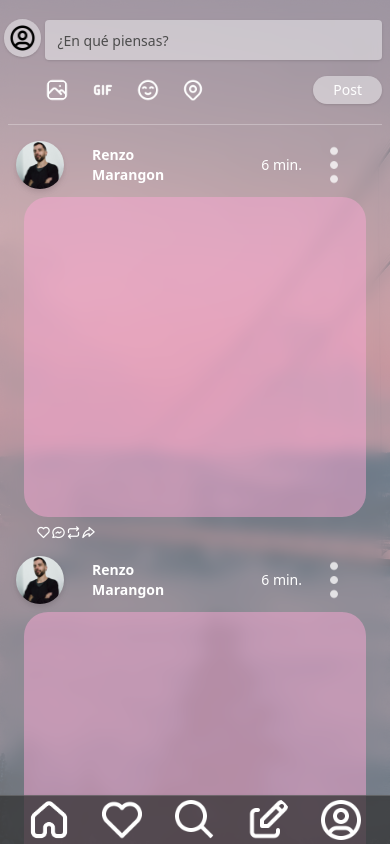
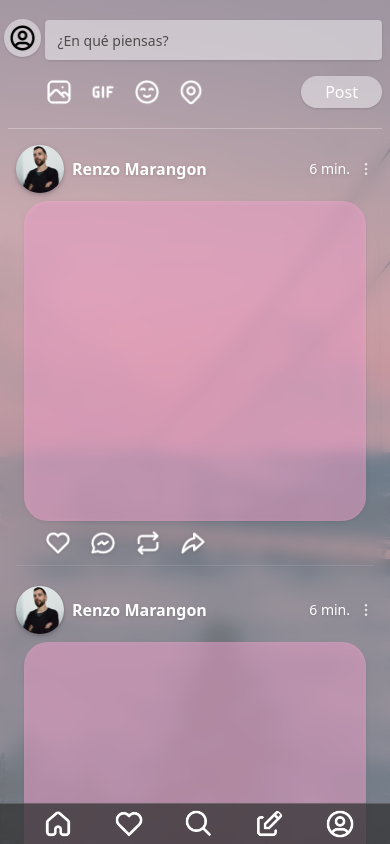
Before and after one commit to RenzoMarangon/portfolio_2023_dev, a React (Create React App) app: page / in a window 390 px wide. Built offline with nearby package versions, Linux system fonts and the light colour scheme.

Commit message:
v0.8 | mobile view improved

```diff
--- a/src/Header.js
+++ b/src/Header.js
@@ -35,14 +35,14 @@ export const Header = ({vistas, setVistas}) =>
   }
 
     return(
-        <header className="header shadow absolute bottom-0 w-screen h-100 absolute  sm:relative  sm:h-2/5 sm:w-12 sm:p-0 my-auto box-content  sm:rounded-full    flex justify-evenly sm:justify-around items-center sm:flex-col flex-row   ">
+        <header className="header shadow absolute bottom-0 w-screen h-100 absolute  sm:relative  sm:h-2/5 sm:w-12  my-auto box-content  sm:rounded-full    flex justify-evenly sm:justify-around items-center sm:flex-col flex-row   ">
 
 
-            <button onClick={()=>cambiarVista('home')} className='w-12 sm:w-6 '> <img className='hover:ring-2 ring-slate-100/50 hover:bg-slate-100/50 rounded-full  p-0 m-0' src={ `${process.env.PUBLIC_URL + icons.house }` } /> </button>
-            <button onClick={()=>cambiarVista('likes')} className='w-12 sm:w-6 '> <img className='hover:ring-2 ring-slate-100/50 hover:bg-slate-100/50 rounded-full  p-0 m-0' src={ `${process.env.PUBLIC_URL + icons.heart }` } /> </button>
-            <button onClick={()=>cambiarVista('search')} className='w-12 sm:w-6 '> <img className='hover:ring-2 ring-slate-100/50 hover:bg-slate-100/50 rounded-full  p-0 m-0' src={ `${process.env.PUBLIC_URL + icons.search }` } /> </button>
-            <button onClick={()=>cambiarVista('contact')} className='w-12 sm:w-6 '> <img className='hover:ring-2 ring-slate-100/50 hover:bg-slate-100/50 rounded-full  p-0 m-0' src={ `${process.env.PUBLIC_URL + icons.edit }` } /> </button>
-            <button onClick={()=>cambiarVista('profile')} className='w-12 sm:w-6 '> <img className='hover:ring-2 ring-slate-100/50 hover:bg-slate-100/50 rounded-full  p-0 m-0' src={ `${process.env.PUBLIC_URL + icons.user }` } /> </button>
+            <button onClick={()=>cambiarVista('home')} className='w-8 sm:w-6 '> <img className='hover:ring-4 ring-slate-100/50 hover:bg-slate-100/50 rounded-full  p-0 m-1 sm:m-0' src={ `${process.env.PUBLIC_URL + icons.house }` } /> </button>
+            <button onClick={()=>cambiarVista('likes')} className='w-8 sm:w-6 '> <img className='hover:ring-4 ring-slate-100/50 hover:bg-slate-100/50 rounded-full  p-0 m-1 sm:m-0' src={ `${process.env.PUBLIC_URL + icons.heart }` } /> </button>
+            <button onClick={()=>cambiarVista('search')} className='w-8 sm:w-6 '> <img className='hover:ring-4 ring-slate-100/50 hover:bg-slate-100/50 rounded-full  p-0 m-1 sm:m-0' src={ `${process.env.PUBLIC_URL + icons.search }` } /> </button>
+            <button onClick={()=>cambiarVista('contact')} className='w-8 sm:w-6 '> <img className='hover:ring-4 ring-slate-100/50 hover:bg-slate-100/50 rounded-full  p-0 m-1 sm:m-0' src={ `${process.env.PUBLIC_URL + icons.edit }` } /> </button>
+            <button onClick={()=>cambiarVista('profile')} className='w-8 sm:w-6 '> <img className='hover:ring-4 ring-slate-100/50 hover:bg-slate-100/50 rounded-full  p-0 m-1 sm:m-0' src={ `${process.env.PUBLIC_URL + icons.user }` } /> </button>
 
 
           {/* FONDO */}
--- a/src/Home.js
+++ b/src/Home.js
@@ -78,20 +78,20 @@ export const Home = () => {
                   <div className='w-40 flex justify-between'>
 
                   <button>
-                    <img src={`${icons.image}`} alt="Upload image" className=" w-6 rounded-full " />
+                    <img src={`${icons.image}`} alt="Upload image" className="w-7 sm:w-6 rounded-full " />
                   </button>
                   <button>
-                    <img src={`${icons.gif}`} alt="Gif" className=" w-6 rounded-full " />
+                    <img src={`${icons.gif}`} alt="Gif" className="w-7 sm:w-6 rounded-full " />
                   </button>
                   <button>
-                    <img src={`${icons.emoji}`} alt="Invitado" className=" w-6 rounded-full " />
+                    <img src={`${icons.emoji}`} alt="Invitado" className="w-7 sm:w-6 rounded-full " />
                   </button>
                   <button>
-                    <img src={`${icons.pin}`} alt="Invitado" className=" w-6 rounded-full " />
+                    <img src={`${icons.pin}`} alt="Invitado" className="w-7 sm:w-6 rounded-full " />
                   </button>
                   </div>
 
-                  <button className="self-center justify-self-end  px-5 py-1 shadow bg-gray-100/50 text-white rounded-full"> Post </button>
+                  <button className="self-center justify-self-end px-6 sm:px-5 py-1 shadow bg-gray-100/50 text-white rounded-full text-base sm:text-sm"> Post </button>
 
                 </div>
 
@@ -112,17 +112,17 @@ export const Home = () => {
           </div>
 
           {/* <!--MAIN ASIDE--> */}
-          <div className="main-aside h-100   flex flex-col sm:col-span-1 side__container sm:rounded-r-xl  pt-1 grid grid-rows-3 mb-12 sm:mb-0 sm:grid-rows-6 ">
+          <div className="main-aside sm:h-100 h-full  flex flex-col sm:col-span-1 side__container sm:rounded-r-xl  pt-1 grid grid-rows-5  sm:grid-rows-6 ">
             {/* <!--MAIN ASIDE TOP--> */}
-            <div className="side__container-top  row-span-2 sm:row-span-4 p-2 flex flex-col  ">
+            <div className="side__container-top  row-span-3 sm:row-span-4 p-2 flex flex-col  ">
 
 
-                <h4 className="text-center">Sugerencia de tecnologías</h4>
+                <h4 className="text-center mb-3 sm:mb-0">Sugerencia de tecnologías</h4>
 
 
 
               {/* <!--SIDE CONTAINER SKILLS--> */}
-              <div className={` relative side__container-skills flex flex-col text-xs h-full items-left pt-2 sm:overflow-y-auto`}>
+              <div className={` relative side__container-skills flex flex-col text-xs h-100 sm:h-full items-left pt-2 overflow-y-auto`}>
 
 
 
@@ -157,6 +157,9 @@ export const Home = () => {
 
             </div>
           </div>
+
+          {/*Espacio para el header */}
+          <div className='w-full pt-10 sm:w-0 sm:pt-0'></div>
         </div>
     </>
   )
--- a/src/Post.js
+++ b/src/Post.js
@@ -20,17 +20,17 @@ export const Post = () => {
 
 
   return (
-    <div className="post flex flex-col my-4 mx-2 ">
+    <div className="post flex flex-col my-4 mx-2 mb-5 border-b border-gray-100/10 drop-shadow pb-2">
         {/* <!--POST HEADER--> */}
-        <div className="post__header grid grid-cols-2 ">
+        <div className="post__header grid grid-cols-3  ">
 
-            <div	className="post__header-profile  flex ">
+            <div	className="post__header-profile col-span-2  flex ">
             <img src={`${ icons.perfil }`} alt="Renzo Marangon" className="mr-2 rounded-full w-12 self-center drop-shadow-md" />
-            <p className="self-center w-40 font-bold ml-5">Renzo Marangon</p>
+            <p className="self-center w-100 sm:w-40 font-bold text-base sm:text-sm ">Renzo Marangon</p>
             </div>
-            <div className="post__header-time flex items-center  justify-self-end mx-4">
+            <div className="post__header-time flex items-center  justify-self-end sm:mr-2">
                 <p>6 min.</p>
-                <button className='w-12 sm:w-3 opacity-75 ml-2'> <img className='' src={ `${process.env.PUBLIC_URL + icons.dots_vertical }` } /> </button>
+                <button className='w-4 sm:w-3 opacity-75 ml-2'> <img className='' src={ `${process.env.PUBLIC_URL + icons.dots_vertical }` } /> </button>
 
             </div>
         </div>
@@ -49,11 +49,11 @@ export const Post = () => {
         </div>
 
         {/* <!--POST FOOTER--> */}
-        <div className=" post__footer ml-5 flex items-center justify-around w-1/6 ">
-          <button><img className='w-5' src={`${process.env.PUBLIC_URL + icons.heart}`} /></button>
-          <button><img className='w-5' src={`${process.env.PUBLIC_URL + icons.message}`} /></button>
-          <button><img className='w-5' src={`${process.env.PUBLIC_URL + icons.retuit}`} /></button>
-          <button><img className='w-5' src={`${process.env.PUBLIC_URL + icons.share}`} /></button>
+        <div className=" post__footer ml-5 flex items-center justify-around w-3/6 sm:w-3/12 ">
+          <button><img className='w-7 sm:w-5' src={`${process.env.PUBLIC_URL + icons.heart}`} /></button>
+          <button><img className='w-7 sm:w-5' src={`${process.env.PUBLIC_URL + icons.message}`} /></button>
+          <button><img className='w-7 sm:w-5' src={`${process.env.PUBLIC_URL + icons.retuit}`} /></button>
+          <button><img className='w-7 sm:w-5' src={`${process.env.PUBLIC_URL + icons.share}`} /></button>
         </div>
     </div>
   )
--- a/src/Skill_brand.js
+++ b/src/Skill_brand.js
@@ -6,8 +6,8 @@ const Skill = ( {icon, skillName} ) => {
 
     <div className="skill grid grid-cols-4 p-2 items-center ">
         <img src={`${ process.env.PUBLIC_URL + icon }`} alt={ skillName } className="col-span-1 ml-2  w-9/12 shadow p-1 rounded-full "/>
-        <p className="font-bold col-span-2">{ skillName }</p>
-        <button className="px-2 py-1 hover:bg-gray-100/50 hover:shadow rounded-full text-white col-span-1 right-1 absolute ">Seguir</button>
+        <p className="font-bold col-span-2 text-base sm:text-xs">{ skillName }</p>
+        <button className="px-2 py-1 hover:bg-gray-100/50 hover:shadow rounded-full text-white col-span-1 right-1 absolute text-sm sm:text-xs ">Seguir</button>
       </div>
 
      );
```
